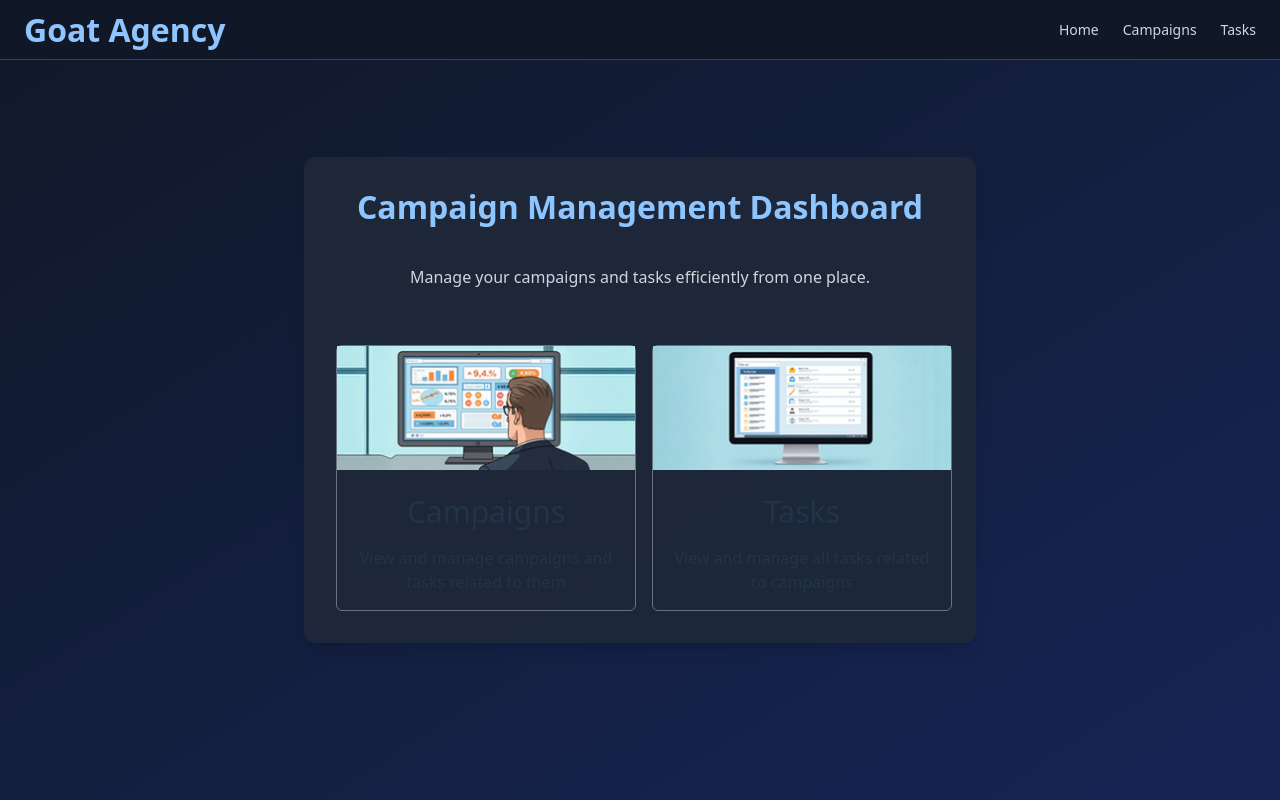
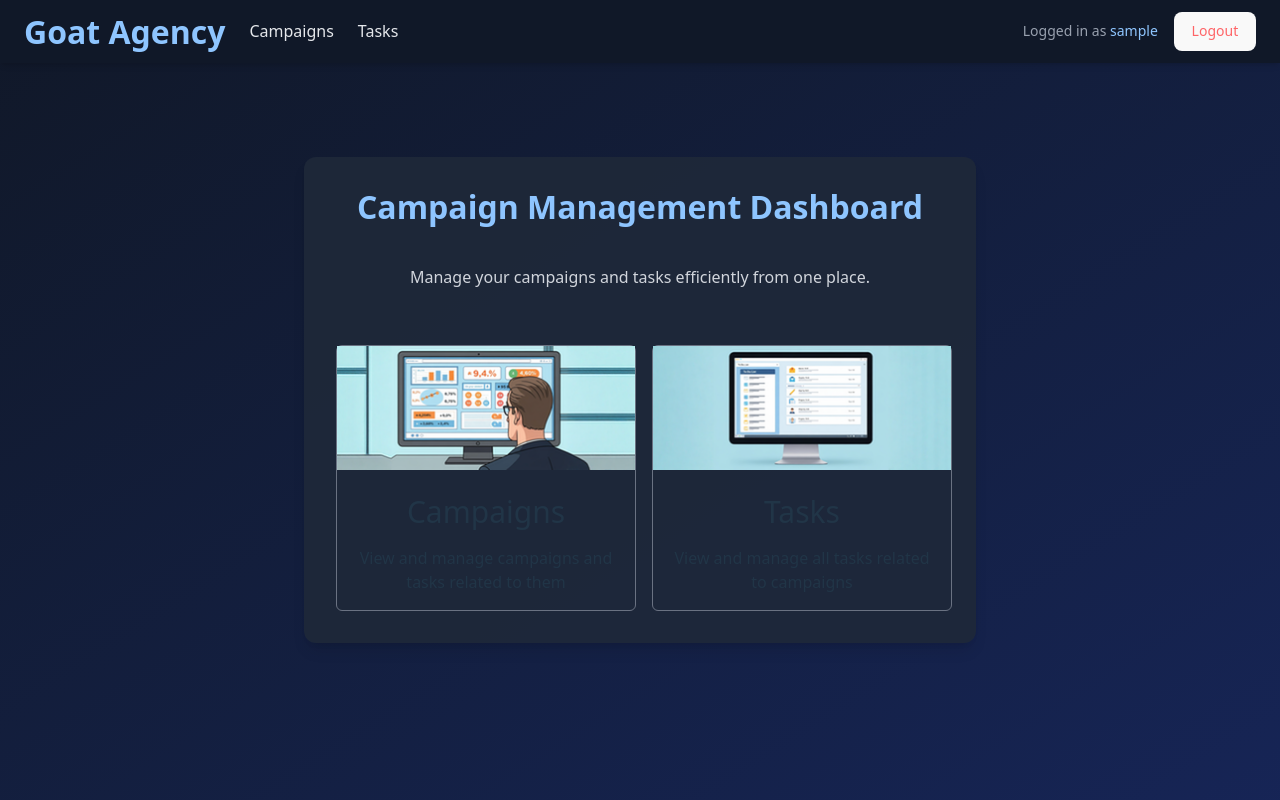
Before and after one commit to Yusuf-117/goat-tech-code-test-fe, a React (Vite) app: page / in a window 1280 px wide. Built offline with nearby package versions, Linux system fonts and the light colour scheme; sample sign-in values are in the browser's storage.

Commit message:
enforce login

```diff
--- a/src/components/layout/Navbar.tsx
+++ b/src/components/layout/Navbar.tsx
@@ -1,14 +1,46 @@
 import { Link } from '@tanstack/react-router'
 
-export default function Navbar() {
+const Navbar = () => {
+  const user = localStorage.getItem('currentUser')
+  const name = localStorage.getItem('currentUserName')
+
+  const handleLogout = () => {
+    localStorage.removeItem('currentUser')
+    localStorage.removeItem('currentUserName')
+    window.location.href = '/login'
+  }
+
   return (
-    <nav className="fixed top-0 left-0 w-full bg-gray-900 border-b border-gray-700 px-6 py-3 flex items-center justify-between z-50 mb-10">
-      <h1 className="text-blue-300 font-bold text-lg">Goat Agency</h1>
-      <div className="flex gap-6 text-gray-300 text-sm">
-        <Link to="/" className="hover:text-blue-400 transition-colors">Home</Link>
-        <Link to="/campaigns" className="hover:text-blue-400 transition-colors">Campaigns</Link>
-        <Link to="/tasks" className="hover:text-blue-400 transition-colors">Tasks</Link>
+    <nav className="fixed top-0 left-0 w-full bg-gray-900 text-gray-200 px-6 py-3 flex justify-between items-center shadow-md z-50">
+      {/* Left side */}
+      <div className="flex items-center gap-6">
+        <Link to="/"><h1 className="text-blue-300 font-bold text-lg hover:text-blue-400">Goat Agency</h1></Link>
+        <Link to="/campaigns" className="hover:text-blue-300">Campaigns</Link>
+        <Link to="/tasks" className="hover:text-blue-300">Tasks</Link>
+      </div>
+
+      {/* Right side */}
+      <div className="flex items-center gap-4 text-sm text-gray-400">
+        {user ? (
+          <>
+            <span>
+              Logged in as <span className="text-blue-300">{name || `User #${user}`}</span>
+            </span>
+            <button
+              onClick={handleLogout}
+              className="text-red-400 hover:text-red-300 font-medium"
+            >
+              Logout
+            </button>
+          </>
+        ) : (
+          <Link to="/login" className="text-blue-300 hover:underline">
+            Login
+          </Link>
+        )}
       </div>
     </nav>
   )
 }
+
+export default Navbar
--- a/src/routes/__root.tsx
+++ b/src/routes/__root.tsx
@@ -1,14 +1,33 @@
-import { createRootRoute, Outlet } from '@tanstack/react-router'
+import { createRootRoute, Outlet, redirect } from '@tanstack/react-router'
 import { TanStackRouterDevtools } from '@tanstack/react-router-devtools'
 import Navbar from '../components/layout/Navbar'
 
-const RootLayout = () => (
-  <div className="w-screen items-center text-center">
+export const Route = createRootRoute({
+  // loader runs for *every* child route
+  loader: async ({ location }) => {
+    const user = localStorage.getItem('currentUser')
+    const isLoginPage = location.pathname === '/login'
+
+    if (!user && !isLoginPage) {
+      throw redirect({ to: '/login' })
+    }
+
+    if (user && isLoginPage) {
+      throw redirect({ to: '/' })
+    }
+
+    return {}
+  },
+  component: RootLayout,
+})
+
+function RootLayout() {
+  return (
+    <div className="w-screen items-center text-center">
     <Navbar />
     <Outlet />
     {/* Uncomment this to enable the router devtools */}
     {/* <TanStackRouterDevtools /> */}
   </div>
-)
-
-export const Route = createRootRoute({ component: RootLayout })
+  )
+}
--- a/src/routes/index.tsx
+++ b/src/routes/index.tsx
@@ -1,6 +1,11 @@
-import { createFileRoute } from '@tanstack/react-router'
-import App from '../App'
+import { createFileRoute, redirect } from '@tanstack/react-router'
+import Dashboard from '../pages/Dashboard'
 
 export const Route = createFileRoute('/')({
-  component: App,
+  loader: async () => {
+    const user = localStorage.getItem('currentUser')
+    if (!user) throw redirect({ to: '/login' })
+    return {}
+  },
+  component: Dashboard,
 })
--- a/src/routes/login.tsx
+++ b/src/routes/login.tsx
@@ -1,59 +1,52 @@
-import { createFileRoute, useNavigate } from '@tanstack/react-router'
-import { useState, useEffect } from 'react'
+import { createFileRoute } from '@tanstack/react-router'
+import { useEffect, useState } from 'react'
 import { getUsers } from '../lib/userCache'
 
-export const Route = createFileRoute('/login')({
-  component: LoginPage,
-})
-
-function LoginPage() {
-  const navigate = useNavigate()
+const LoginPage = () => {
   const [users, setUsers] = useState<User[]>([])
-  const [selected, setSelected] = useState<string>('')
+  const [selected, setSelected] = useState('')
 
   useEffect(() => {
     getUsers().then(setUsers)
   }, [])
 
-  function handleLogin(e: React.FormEvent) {
-    e.preventDefault()
+  const handleLogin = () => {
     if (!selected) return
+    const user = users.find(u => u.id === Number(selected))
     localStorage.setItem('currentUser', selected)
-    navigate({ to: '/' }) // redirect home
+    localStorage.setItem('currentUserName', user?.name || '')
+    window.location.href = '/'
   }
 
   return (
-    <div className="min-h-screen flex items-center justify-center bg-gradient-to-br from-gray-900 to-blue-950 text-gray-100">
-      <form
-        onSubmit={handleLogin}
-        className="bg-gray-800/90 p-8 rounded-xl shadow-lg w-full max-w-sm space-y-4"
-      >
-        <h1 className="text-2xl font-bold text-blue-300 text-center">Login</h1>
+    <div className="min-h-screen flex items-center justify-center bg-gradient-to-br from-gray-900 to-blue-950">
+      <div className="bg-gray-800 p-6 rounded-xl w-full max-w-sm shadow-lg text-center">
+        <h2 className="text-xl font-bold text-blue-300 mb-4">Login</h2>
 
-        <div>
-          <label className="text-sm block mb-1 text-blue-200">Select User</label>
         <select
-            className="w-full bg-gray-700 border border-gray-600 rounded-lg px-3 py-2 text-sm focus:ring-2 focus:ring-blue-400"
           value={selected}
           onChange={(e) => setSelected(e.target.value)}
+          className="w-full rounded-lg border border-gray-600 bg-gray-700 px-3 py-2 text-gray-100 mb-4"
         >
-            <option value="">-- Choose User --</option>
-            {users.map((u) => (
+          <option value="">Select user...</option>
+          {users.map(u => (
             <option key={u.id} value={u.id}>
               {u.name}
             </option>
           ))}
         </select>
-        </div>
 
         <button
-          type="submit"
-          disabled={!selected}
-          className="w-full bg-blue-600 hover:bg-blue-500 disabled:opacity-60 text-white py-2 rounded-lg font-medium transition"
+          onClick={handleLogin}
+          className="w-full rounded-lg bg-blue-600 px-4 py-2 text-white hover:bg-blue-500"
         >
-          Log In
+          Sign In
         </button>
-      </form>
+      </div>
     </div>
   )
 }
+
+export const Route = createFileRoute('/login')({
+  component: LoginPage,
+})
```
Lines whose indentation alone changed are shown as unchanged.
